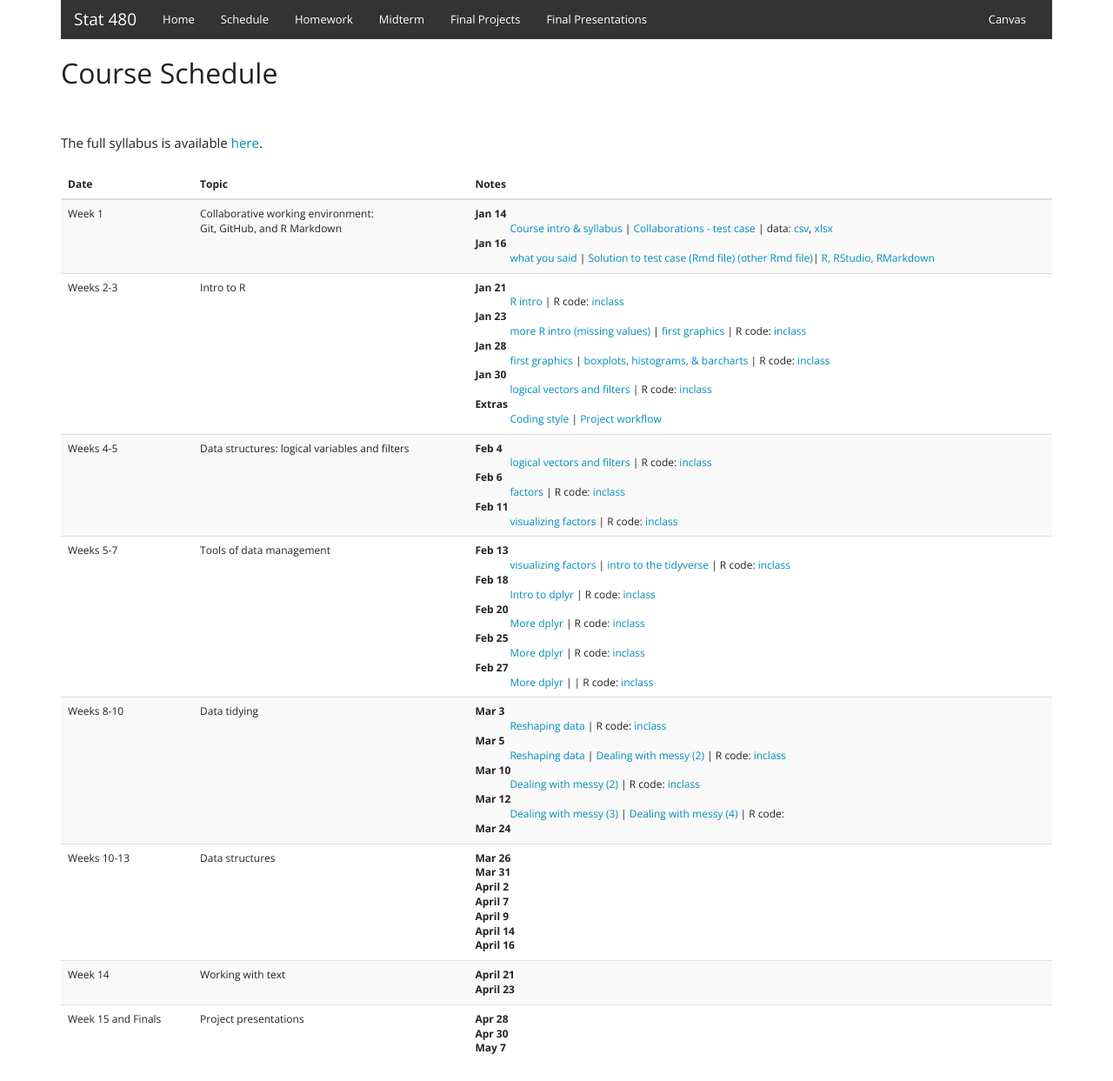
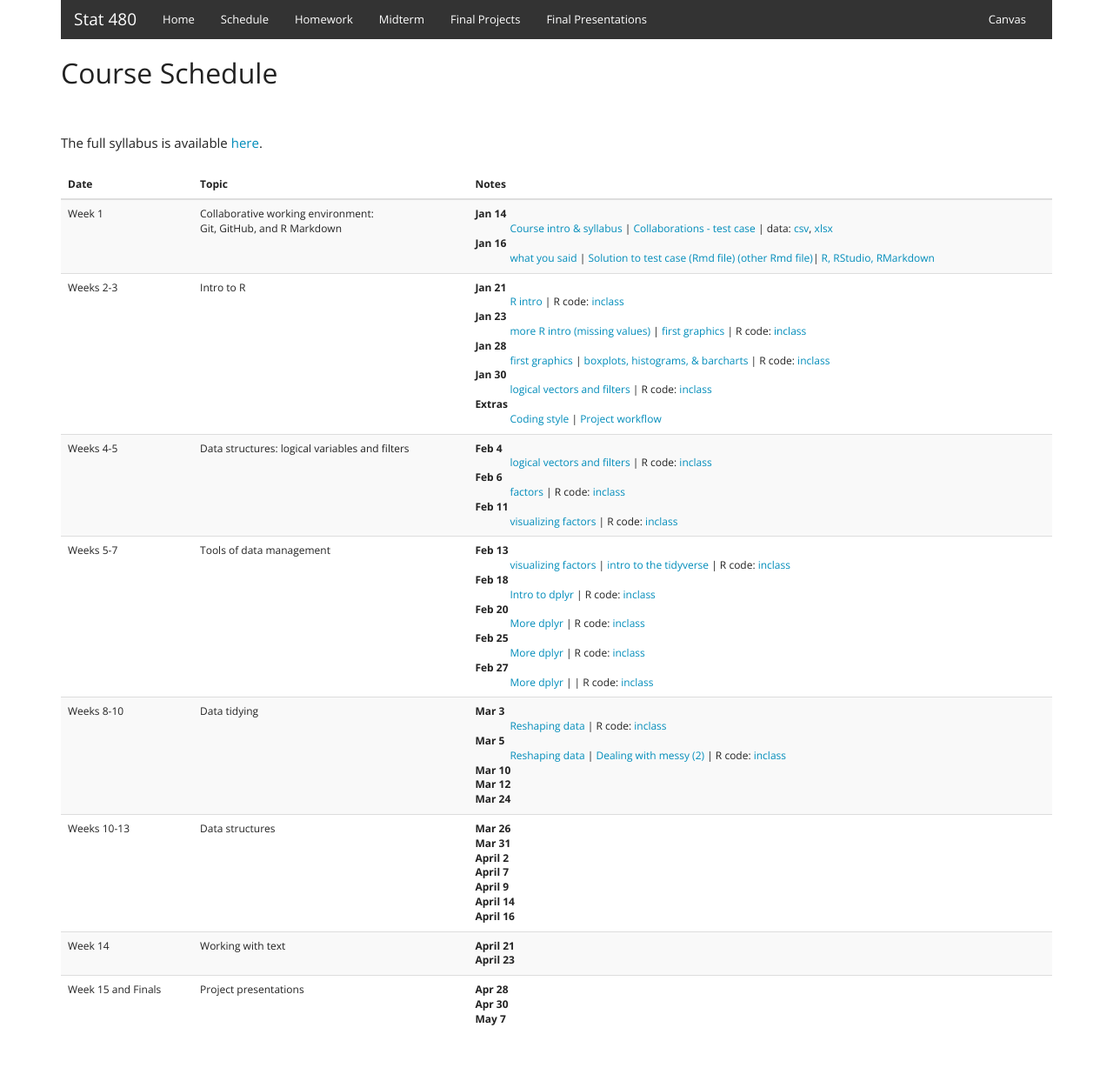
Before and after one commit to Stat480-at-ISU/Stat480-at-ISU.github.io, a Jekyll site: the page built from schedule.html, in a window 1280 px wide. Shown: the whole page at 87% size. Built offline with Jekyll 4.4.1, drawn with Linux system fonts in a browser that asks for light colours; after the commit the page ends 1210 px from its top, so only the background shows below that.

Commit message:
reverse last two commits?

```diff
--- a/schedule.html
+++ b/schedule.html
@@ -107,9 +107,11 @@ The full syllabus is available <a href="syllabus.pdf" target=_blank>here</a>.
           <dt>Mar 5</dt>
           <dd><a href="../materials-2020/03_tidyverse/05_tidyr.html" target=_blank>Reshaping data</a> | <a href="../materials-2020/03_tidyverse/06_messy-2.html" target=_blank>Dealing with messy (2)</a> | R code: <a href="code/mar05-inclass.R">inclass</a></dd>
           <dt>Mar 10</dt>
-          <dd><a href="../materials-2020/03_tidyverse/06_messy-2.html" target=_blank>Dealing with messy (2)</a> | R code: <a href="code/mar10 -inclass.R">inclass</a></dd>
+          <dd></dd>
+
           <dt>Mar 12</dt>
-          <dd><a href="../materials-2020/03_tidyverse/07_messy-3.html" target=_blank>Dealing with messy (3)</a> | <a href="../materials-2020/03_tidyverse/08_messy-4.html" target=_blank>Dealing with messy (4)</a> | R code: </dd>
+          <dd></dd>
+
           <dt>Mar 24</dt>
           <dd></dd>
 
```
Also changed, not shown: 1 other file.
